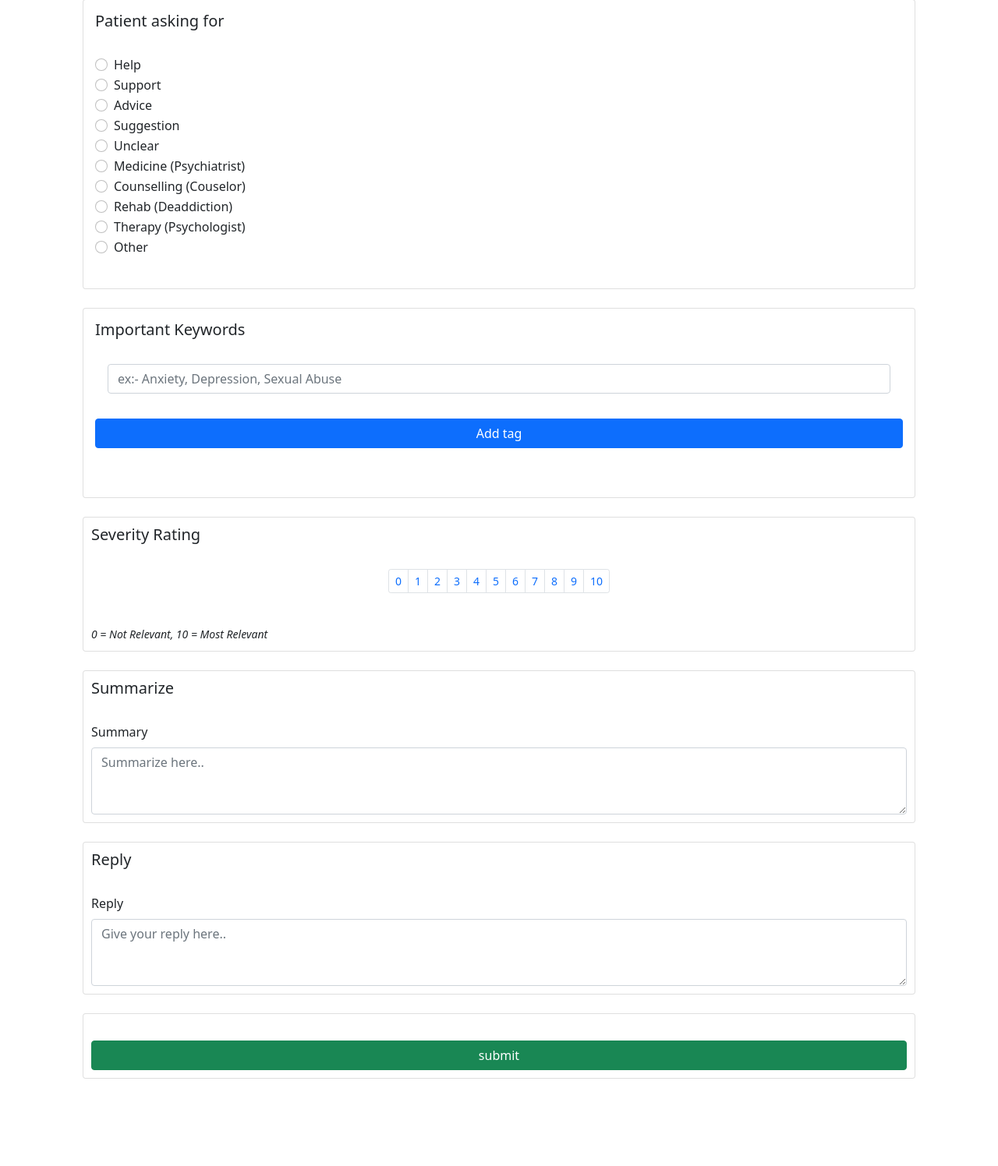
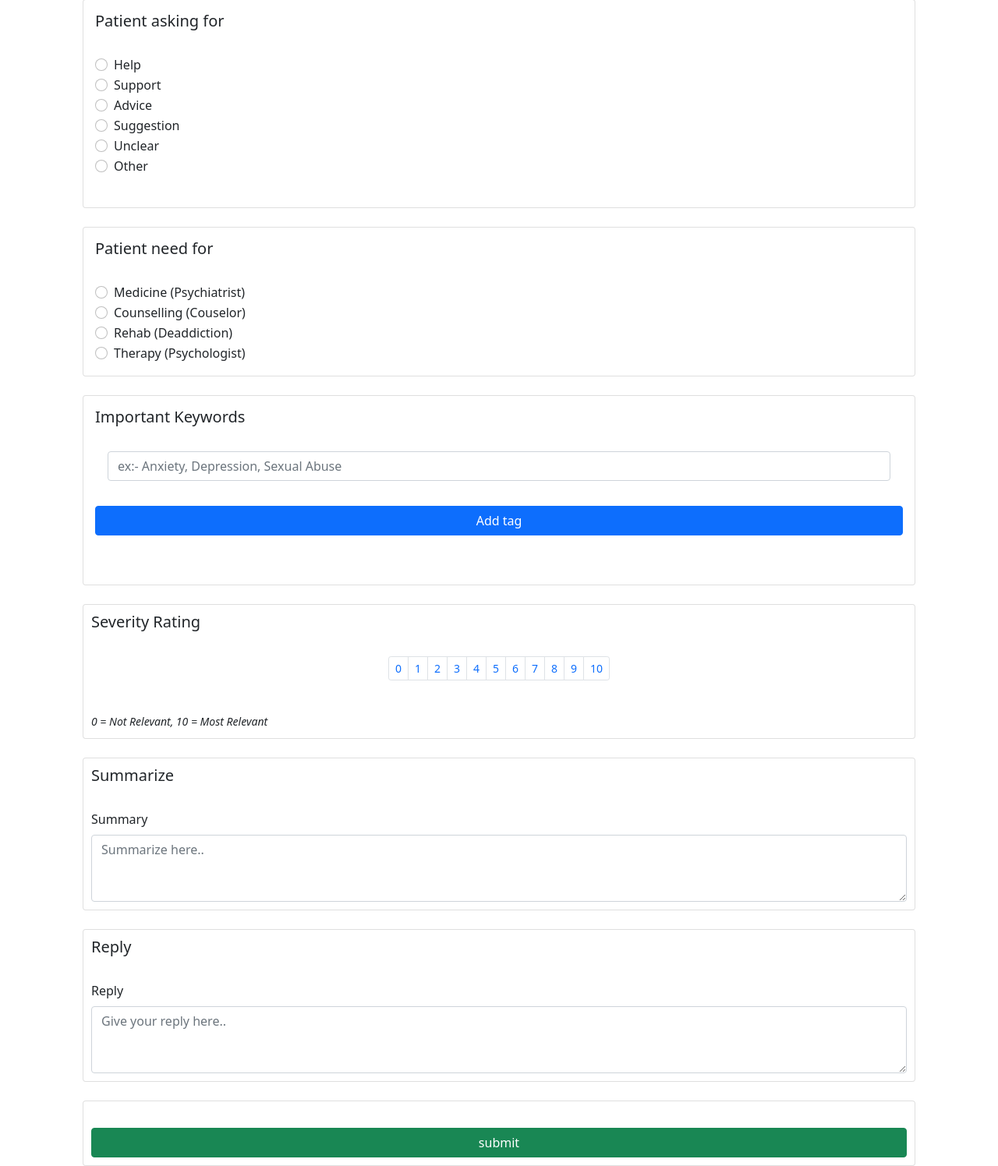
Before and after one commit to AbdulSamadFarshori/project_3001, a Django app: template templates/website/cases.html in a window 1280 px wide. Shown: the part 317-1813 px from the top of the page at 78% size. Before the commit the page ends 1701 px from the top, so only its background shows below. Run offline with Django 3.2, Linux system fonts and the light colour scheme; the template is opened without the code that fills it, so the values that code supplies are empty; some libraries are stand-ins or nearby versions.

Commit message:
change in case.html

```diff
--- a/templates/website/cases.html
+++ b/templates/website/cases.html
@@ -189,7 +189,8 @@ function submitForm(){
   var summary = $("#summary").val();
   var reply = $("#reply").val();
   var case_id = sessionStorage.getItem('no');
-
+  var need_for = $('.form-check-input need:checked').val();
+  console.log(need_for);
   if ($('.form-check-input:checked').val() == "other"){
 
     checkbox = $('#other').val();
@@ -210,8 +211,8 @@ function submitForm(){
                "reply":reply
              }
   $.ajax({
-    url: "/apis/submit",
-    method:"POST",
+    // url: "/apis/submit",
+    // method:"POST",
     data:data,
     dataType:"json",
     ContentType: "application/json",
@@ -299,30 +300,6 @@ function submitForm(){
                         Unclear
                       </label>
                     </div>
-                    <div class="form-check">
-                      <input class="form-check-input" type="radio" name="flexRadioDefault" id="medicine" value="unclear">
-                      <label class="form-check-label" for="flexRadioDefault2">
-                        Medicine (Psychiatrist)
-                      </label>
-                    </div>
-                    <div class="form-check">
-                      <input class="form-check-input" type="radio" name="flexRadioDefault" id="medicine" value="counselling">
-                      <label class="form-check-label" for="flexRadioDefault2">
-                        Counselling (Couselor)
-                      </label>
-                    </div>
-                    <div class="form-check">
-                      <input class="form-check-input" type="radio" name="flexRadioDefault" id="rehab" value="counselling">
-                      <label class="form-check-label" for="flexRadioDefault2">
-                        Rehab (Deaddiction)
-                      </label>
-                    </div>
-                    <div class="form-check">
-                      <input class="form-check-input" type="radio" name="flexRadioDefault" id="Therapy" value="counselling">
-                      <label class="form-check-label" for="flexRadioDefault2">
-                        Therapy (Psychologist)
-                      </label>
-                    </div>
                     <div class="form-check" id="checkother">
                       <input class="form-check-input" type="radio" name="flexRadioDefault" id="other-check" value="other">
                       <label class="form-check-label" for="flexRadioDefault2">
@@ -331,6 +308,41 @@ function submitForm(){
                       <br>
                       <br>
                       <input type="text" class="form-control" id="other" placeholder="Mention here.." hidden>
+                    </div>
+                  </div>
+                </div>
+              </div>
+            </div>
+            <br>
+            <div class="container h-100">
+              <div class="row align-items-center h-100">
+                <div class="col-12">
+                  <div class="card h-100 justify-content-center" id = "clicked" style="padding: 15px;">
+                    <h5>Patient need for</h5>
+                    <br>
+                    <div class="form-check">
+                      <input class="form-check-input need" type="radio" name="flexRadioDefault" id="medicine" value="medicine">
+                      <label class="form-check-label" for="flexRadioDefault2">
+                        Medicine (Psychiatrist)
+                      </label>
+                    </div>
+                    <div class="form-check">
+                      <input class="form-check-input need" type="radio" name="flexRadioDefault" id="counselling" value="counselling">
+                      <label class="form-check-label" for="flexRadioDefault2">
+                        Counselling (Couselor)
+                      </label>
+                    </div>
+                    <div class="form-check">
+                      <input class="form-check-input need" type="radio" name="flexRadioDefault" id="rehab" value="rehab">
+                      <label class="form-check-label" for="flexRadioDefault2">
+                        Rehab (Deaddiction)
+                      </label>
+                    </div>
+                    <div class="form-check">
+                      <input class="form-check-input need" type="radio" name="flexRadioDefault" id="Therapy" value="Therapy">
+                      <label class="form-check-label" for="flexRadioDefault2">
+                        Therapy (Psychologist)
+                      </label>
                     </div>
                   </div>
                 </div>
@@ -439,6 +451,5 @@ function submitForm(){
     </div>
   </div>
 </div>
-
 </body>
 </html>
```
